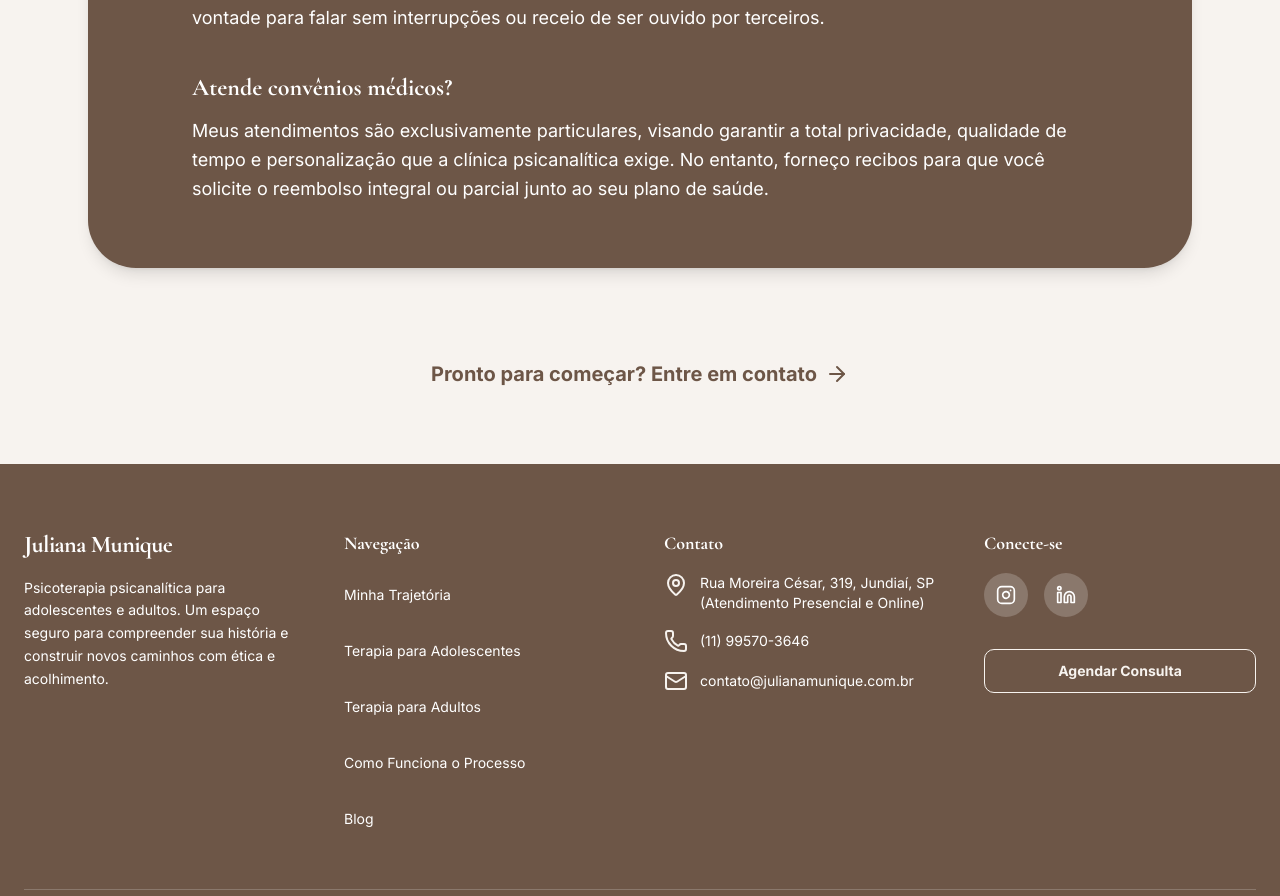
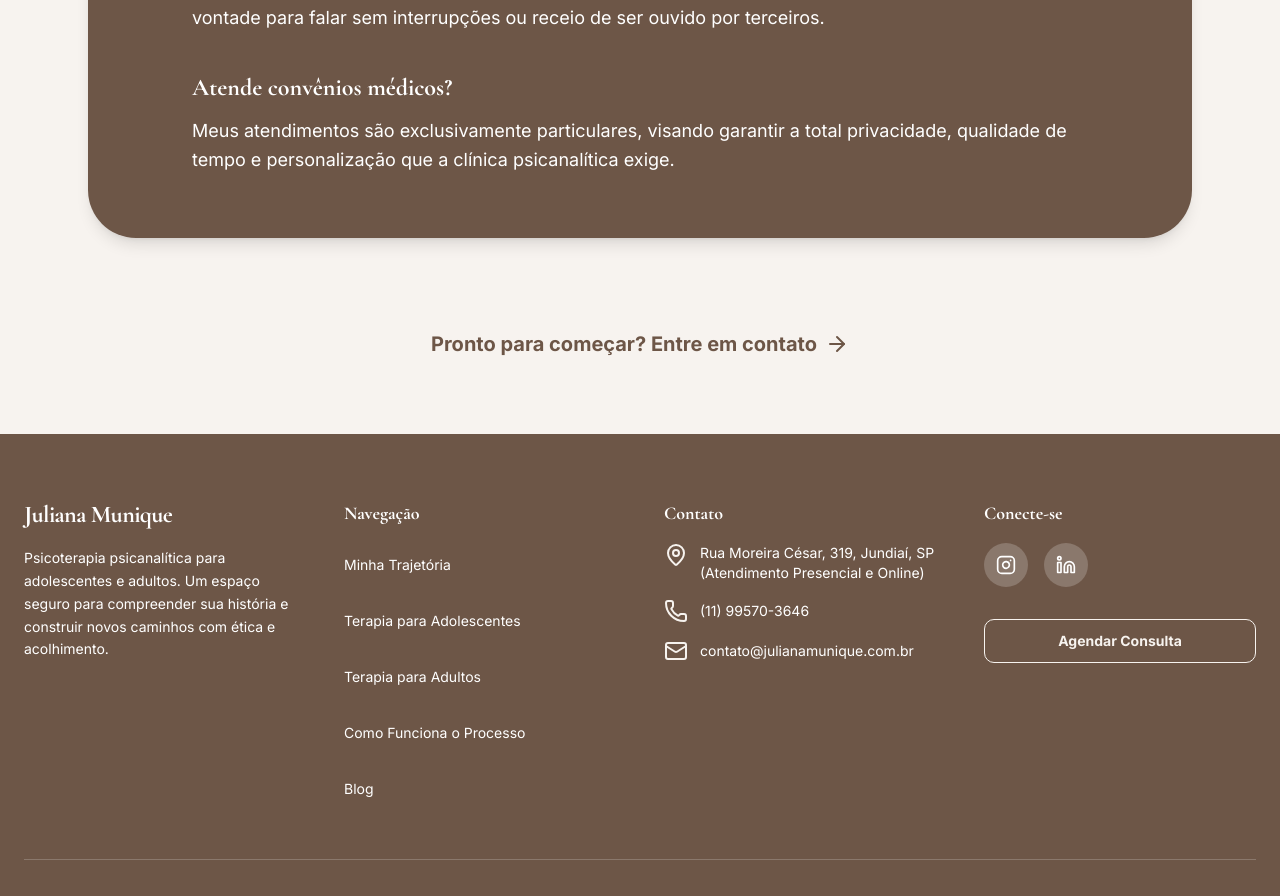
Before and after one commit to fernandogabos/site-psic-loga-juliana-munique-821vhrkc0, a React (Vite) app: page /como-funciona in a window 1280 px wide. Shown: the part 2086-2982 px from the top of the page. Built offline with nearby package versions, Linux system fonts and the light colour scheme.

Commit message:
Auto-commit after full sync (build simulation)

```diff
--- a/src/pages/ComoFunciona.tsx
+++ b/src/pages/ComoFunciona.tsx
@@ -139,8 +139,6 @@ export default function ComoFunciona() {
               <p className="text-primary-foreground leading-relaxed text-lg">
                 Meus atendimentos são exclusivamente particulares, visando garantir a total
                 privacidade, qualidade de tempo e personalização que a clínica psicanalítica exige.
-                No entanto, forneço recibos para que você solicite o reembolso integral ou parcial
-                junto ao seu plano de saúde.
               </p>
             </div>
           </div>
```
Also changed, not shown: .skip.config.json.
